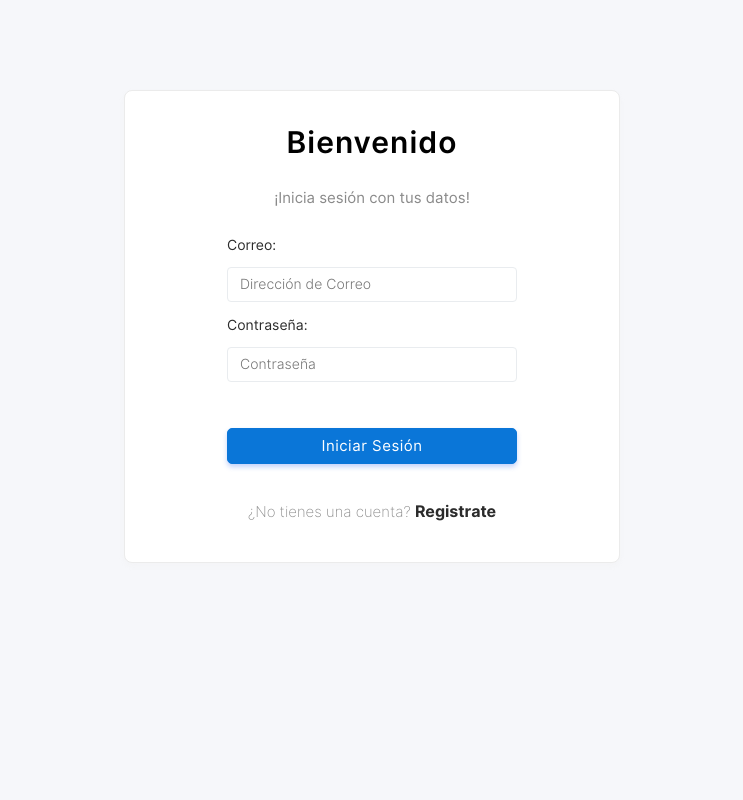
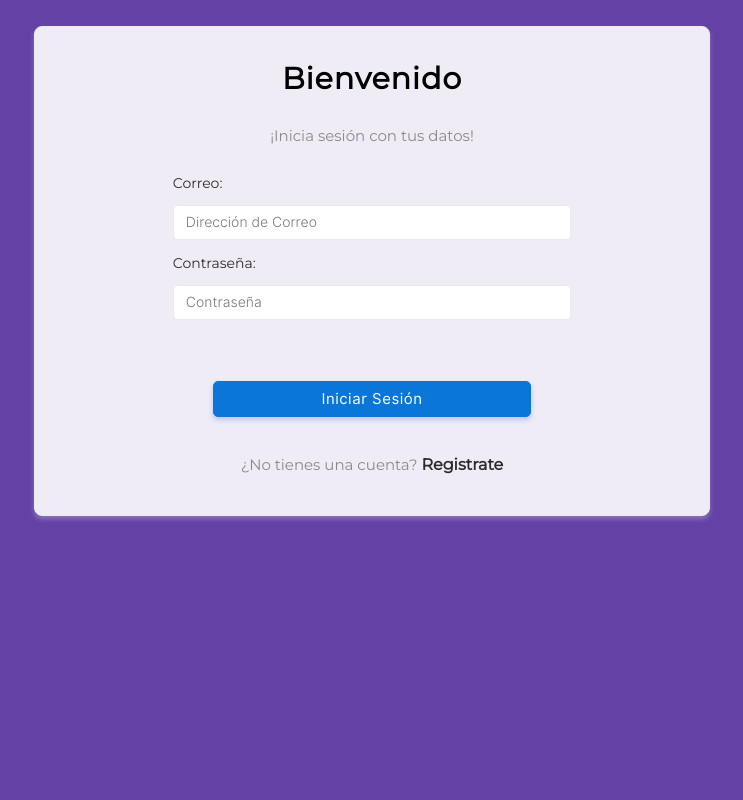
Before and after one commit to CharlesLinkLP/agenda, a PHP site: page /login.php in a window 1280 px wide. Shown: the whole page, without its empty margins (268-1011 px from the left). Run offline with PHP 8.4, Linux system fonts and the light colour scheme.

Commit message:
Cambios en el diseño

```diff
--- a/create-account.php
+++ b/create-account.php
@@ -120,7 +120,7 @@ if($_POST){
             </tr>
             <tr>
                 <td class="label-td" colspan="2">
-                    <input type="tel" name="tele" class="input-text"  placeholder="ejem: 5566779900" pattern="[0]{1}[0-9]{9}" >
+                    <input type="tel" name="tele" class="input-text"  placeholder="ejem: 5566779900" pattern="[0-9]{10}" >
                 </td>
             </tr>
             <tr>
--- a/css/login.css
+++ b/css/login.css
@@ -1,17 +1,19 @@
+@import url(https://fonts.googleapis.com/css?family=Montserrat);
 
 body{
-    margin: 7%;
-    background-color: #F6F7FA;
+    margin: 2%;
+    background-color: transparent;
+    font-family: montserrat, arial, verdana;
 }
 
 
 
 .container{
-    width: 45%;
-    background-color: white;
+    width: 55%;
+    background-color: rgba(255, 255, 255, 0.9);
     border: 1px solid rgb(235, 235, 235);
     border-radius: 8px;
-    margin: 0;
+    margin: 0 auto;
     padding: 0;
     box-shadow: 0 3px 5px 0 rgba(240, 240, 240, 0.3);
     animation: transitionIn-Y-over 0.5s;
@@ -55,7 +57,13 @@ td{
 
 
 }.login-btn{
-    /*margin-top: 15px;*/
+    margin-top: 15px;
     margin-bottom: 15px;
-    width: 100%;
+    width: 80%;
 }
+
+html {
+    height: 100%;
+    background: #6441A5; /* fallback for old browsers */
+    background: -webkit-linear-gradient(to left, #6441A5, #2a0845); /* Chrome 10-25, Safari 5.1-6 */
+}
--- a/doctor/doctors.php
+++ b/doctor/doctors.php
@@ -396,8 +396,6 @@
                                 </td>
 
                             </tr>
-
-
                         </table>
                         </div>
                     </center>
```
Also changed, not shown: css/signup.css (+5 -4 lines), signup.php (+3 -10 lines).
